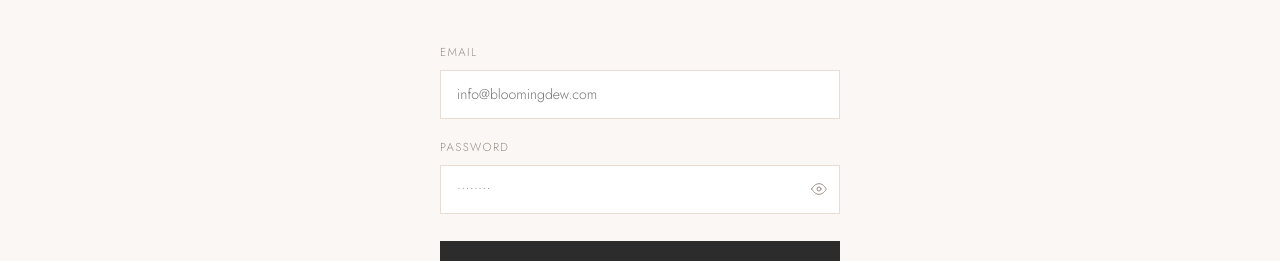
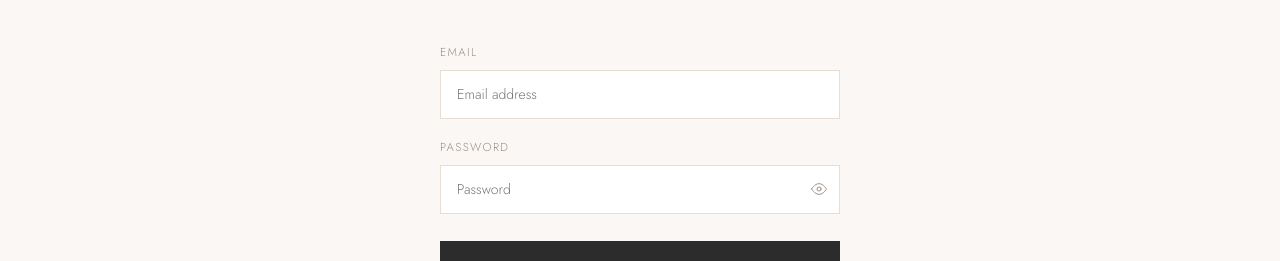
Before and after one commit to BloomingDew/Bloomingdew, a Next.js app: page /admin/login in a window 1280 px wide. Shown: the part 342-603 px from the top of the page. Built offline with nearby package versions, Linux system fonts and the light colour scheme; no server answers; a web font is replaced by a local one.

Commit message:
Admin login: generic placeholders — stop leaking the admin email and implying password length

```diff
--- a/app/admin/login/page.tsx
+++ b/app/admin/login/page.tsx
@@ -50,12 +50,12 @@ export default function AdminLoginPage() {
             <input
               type="email" required value={email}
               onChange={e => setEmail(e.target.value)}
-              style={inputStyle} placeholder="info@bloomingdew.com"
+              style={inputStyle} placeholder="Email address"
             />
           </div>
           <div>
             <label style={labelStyle}>Password</label>
-            <PasswordInput required value={password} onChange={e => setPassword(e.target.value)} style={inputStyle} placeholder="••••••••" />
+            <PasswordInput required value={password} onChange={e => setPassword(e.target.value)} style={inputStyle} placeholder="Password" />
           </div>
 
           {error && (
```
